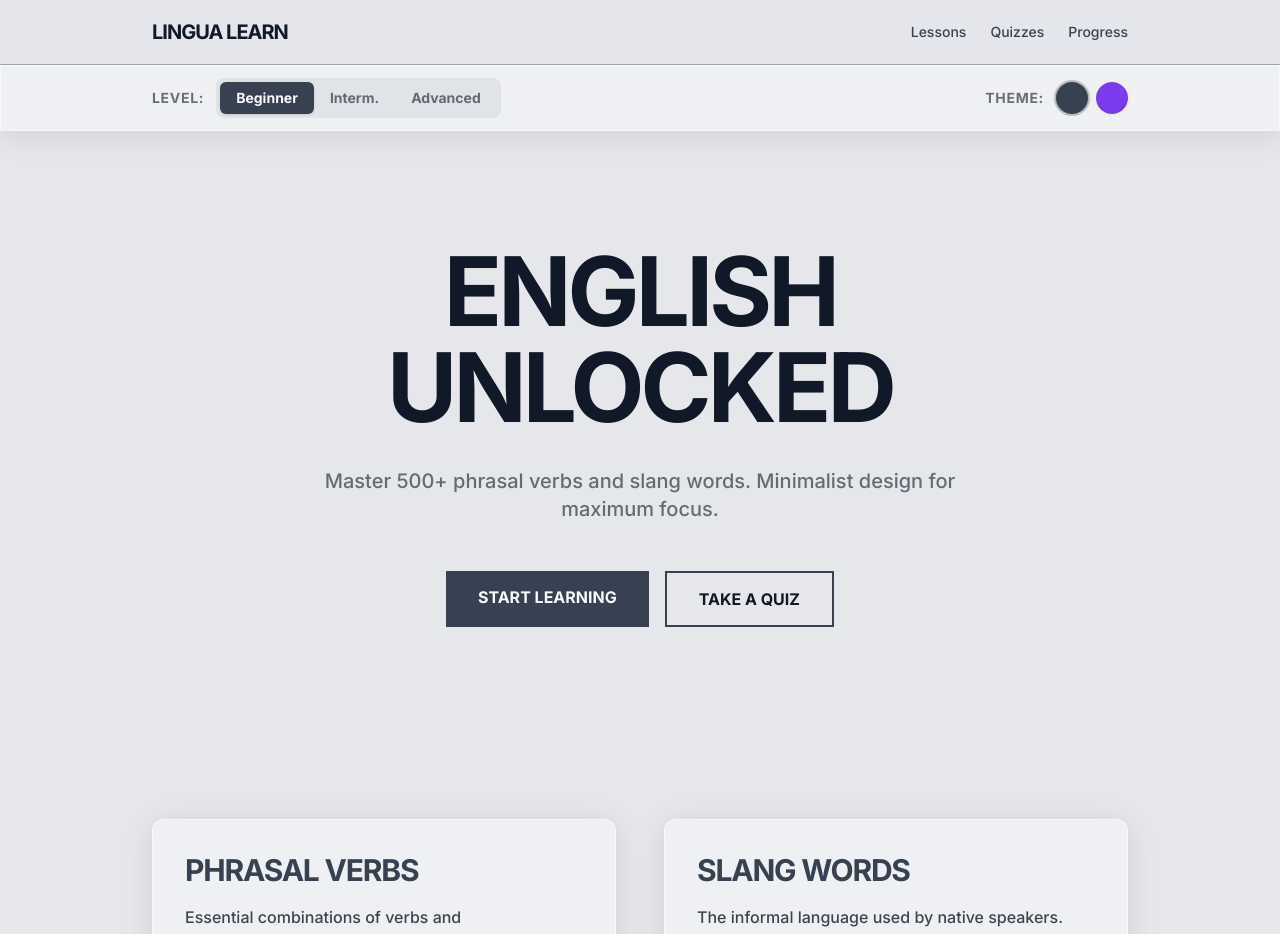
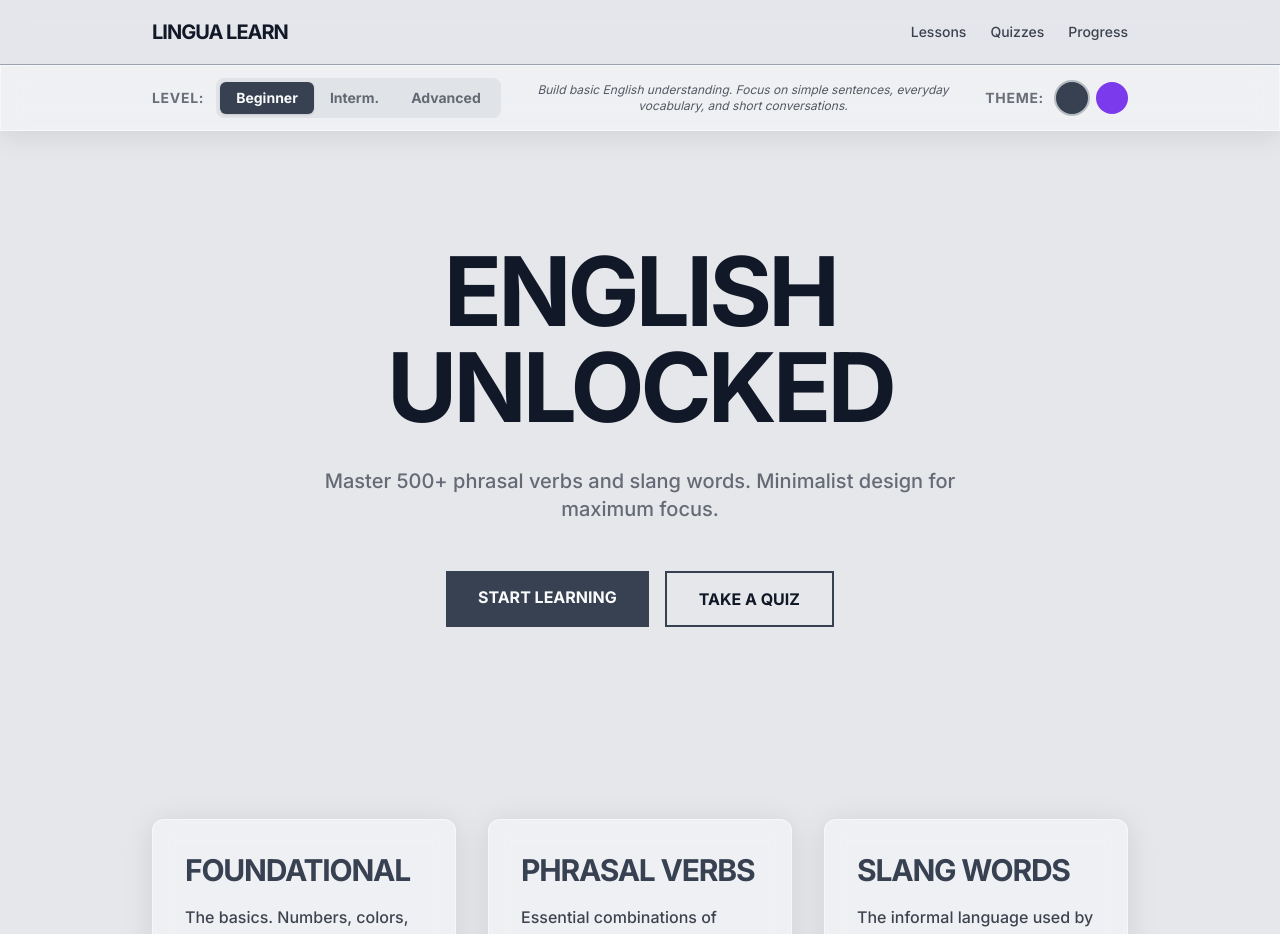
Before and after one commit to kbreabhayle/lingua-learn, a Next.js app: page / in a window 1280 px wide. Shown: the top 934 px of the page. Built offline with nearby package versions, Linux system fonts and the light colour scheme.

Commit message:
feat: refine learning progression and add foundational samples

```diff
--- a/src/app/lessons/page.tsx
+++ b/src/app/lessons/page.tsx
@@ -19,6 +19,12 @@ export default function LessonsPage() {
     const filteredVocab = VOCABULARY.filter(v => v.difficulty === targetDifficulty);
 
     const categories = [
+        {
+            name: "Foundational",
+            slug: "foundational",
+            description: "Numbers, colors, days, and basics.",
+            count: filteredVocab.filter(v => v.category === 'foundational').length
+        },
         {
             name: "Phrasal Verbs",
             slug: "phrasal-verbs",
--- a/src/app/page.tsx
+++ b/src/app/page.tsx
@@ -5,6 +5,7 @@ export default function Home() {
   const phrasalVerbs = VOCABULARY.filter(v => v.category === 'phrasal verbs');
   const slangWords = VOCABULARY.filter(v => v.category === 'slang words');
   const grammar = VOCABULARY.filter(v => v.category === 'grammar');
+  const foundational = VOCABULARY.filter(v => v.category === 'foundational');
 
   return (
     <div className="space-y-16 sm:space-y-24">
@@ -33,7 +34,23 @@ export default function Home() {
       </section>
 
       {/* Categories Grid */}
-      <section className="grid sm:grid-cols-2 gap-8 sm:gap-12 px-4 sm:px-0">
+      <section className="grid grid-cols-1 sm:grid-cols-2 lg:grid-cols-3 gap-6 sm:gap-8">
+        <div className="glass-panel p-6 sm:p-8 space-y-4 hover:bg-white/50 transition-all group card-hover relative overflow-hidden rounded-xl">
+          <h2 className="text-2xl sm:text-3xl font-black uppercase tracking-tight text-primary">Foundational</h2>
+          <p className="text-sm sm:text-base text-foreground/80 font-medium leading-relaxed">
+            The basics. Numbers, colors, days, and essential survival phrases.
+          </p>
+          <div className="pt-4 flex items-center justify-between">
+            <span className="text-[10px] sm:text-xs font-bold opacity-50 text-foreground">{foundational.length} ITEMS</span>
+            <Link
+              href="/lessons/foundational"
+              className="font-black text-sm sm:text-base group-hover:translate-x-1 transition-transform underline underline-offset-4 text-primary"
+            >
+              EXPLORE &rarr;
+            </Link>
+          </div>
+        </div>
+
         <div className="glass-panel p-6 sm:p-8 space-y-4 hover:bg-white/50 transition-all group card-hover relative overflow-hidden rounded-xl">
           <h2 className="text-2xl sm:text-3xl font-black uppercase tracking-tight text-primary">Phrasal Verbs</h2>
           <p className="text-sm sm:text-base text-foreground/80 font-medium leading-relaxed">
--- a/src/components/SettingsBar.tsx
+++ b/src/components/SettingsBar.tsx
@@ -43,6 +43,15 @@ export default function SettingsBar() {
                     </div>
                 </div>
 
+                {/* Level Description - visible on larger screens or as a subtext */}
+                <div className="hidden lg:block flex-1 text-center px-4">
+                    <p className="text-xs text-foreground/70 italic">
+                        {level === 'beginner' && "Build basic English understanding. Focus on simple sentences, everyday vocabulary, and short conversations."}
+                        {level === 'intermediate' && "Improve fluency and comprehension. Focus on longer conversations, conditionals, and expressing opinions."}
+                        {level === 'advanced' && "Speak clearly and naturally with depth. Focus on complex grammar, idioms, and detailed narratives."}
+                    </p>
+                </div>
+
                 {/* Theme Toggle */}
                 <div className="flex items-center gap-3">
                     <span className="font-bold uppercase opacity-60 tracking-wider text-foreground">Theme:</span>
--- a/src/data/vocabulary.ts
+++ b/src/data/vocabulary.ts
@@ -1,4 +1,4 @@
-export type Category = 'phrasal verbs' | 'slang words' | 'grammar';
+export type Category = 'phrasal verbs' | 'slang words' | 'grammar' | 'foundational';
 
 export interface VocabularyItem {
   id: string;
@@ -10,6 +10,103 @@ export interface VocabularyItem {
 }
 
 export const VOCABULARY: VocabularyItem[] = [
+  // Foundational - Beginner
+  {
+    id: 'fnd-001',
+    word_or_phrase: 'One / Two / Three',
+    meaning: 'Basic numbers for counting.',
+    example_sentence: 'I have **one** cat and **two** dogs.',
+    category: 'foundational',
+    difficulty: 'beginner'
+  },
+  {
+    id: 'fnd-002',
+    word_or_phrase: 'Red / Blue / Yellow',
+    meaning: 'Primary colors.',
+    example_sentence: 'The sky is **blue** and the sun is **yellow**.',
+    category: 'foundational',
+    difficulty: 'beginner'
+  },
+  {
+    id: 'fnd-003',
+    word_or_phrase: 'Monday / Tuesday',
+    meaning: 'Days of the week.',
+    example_sentence: 'I go to work on **Monday**.',
+    category: 'foundational',
+    difficulty: 'beginner'
+  },
+  {
+    id: 'fnd-004',
+    word_or_phrase: 'Hello / Goodbye',
+    meaning: 'Common greetings.',
+    example_sentence: '**Hello**, how are you? **Goodbye**!',
+    category: 'foundational',
+    difficulty: 'beginner'
+  },
+  {
+    id: 'fnd-005',
+    word_or_phrase: 'Yes / No',
+    meaning: 'Affirmation and negation.',
+    example_sentence: '**Yes**, I want coffee. **No**, thank you.',
+    category: 'foundational',
+    difficulty: 'beginner'
+  },
+  {
+    id: 'fnd-006',
+    word_or_phrase: 'Please / Thank you',
+    meaning: 'Polite expressions.',
+    example_sentence: '**Please** help me. **Thank you** very much.',
+    category: 'foundational',
+    difficulty: 'beginner'
+  },
+  {
+    id: 'fnd-007',
+    word_or_phrase: 'Family (Mother/Father)',
+    meaning: 'Immediate family members.',
+    example_sentence: 'My **mother** and **father** are here.',
+    category: 'foundational',
+    difficulty: 'beginner'
+  },
+  {
+    id: 'fnd-008',
+    word_or_phrase: 'Food / Water',
+    meaning: 'Basic sustenance.',
+    example_sentence: 'I need some **water** and **food**.',
+    category: 'foundational',
+    difficulty: 'beginner'
+  },
+  {
+    id: 'fnd-009',
+    word_or_phrase: 'Hot / Cold',
+    meaning: 'Temperature adjectives.',
+    example_sentence: 'The tea is **hot**, the ice is **cold**.',
+    category: 'foundational',
+    difficulty: 'beginner'
+  },
+  {
+    id: 'fnd-010',
+    word_or_phrase: 'Today / Tomorrow',
+    meaning: 'Time references.',
+    example_sentence: '**Today** is nice. **Tomorrow** will rain.',
+    category: 'foundational',
+    difficulty: 'beginner'
+  },
+  {
+    id: 'fnd-011',
+    word_or_phrase: 'My name is...',
+    meaning: 'Introducing yourself.',
+    example_sentence: '**My name is** Sarah.',
+    category: 'foundational',
+    difficulty: 'beginner'
+  },
+  {
+    id: 'fnd-012',
+    word_or_phrase: 'I go to school',
+    meaning: 'Describing daily routine.',
+    example_sentence: '**I go to school** by bus every day.',
+    category: 'foundational',
+    difficulty: 'beginner'
+  },
   // Grammar - Beginner
   {
     id: 'gr-001',
```
Lines whose indentation alone changed are shown as unchanged.
